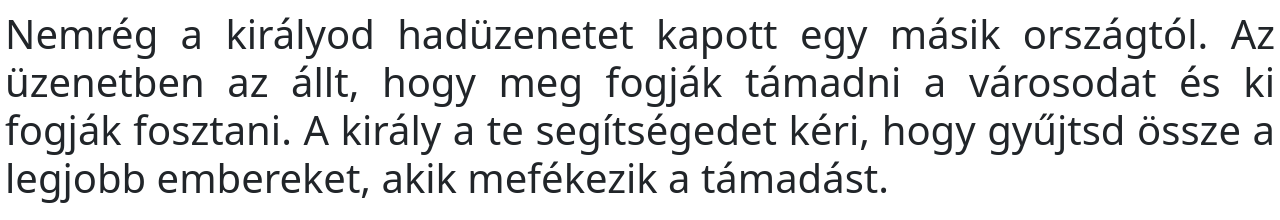
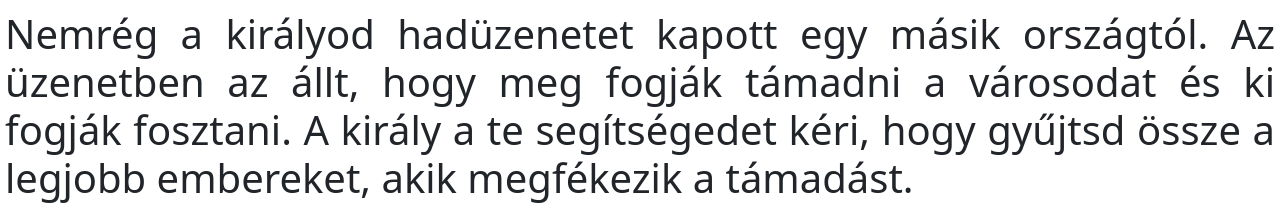
Before and after one commit to milu1234567/kalandjatek, a plain HTML site: page kalandjatek.html in a window 1280 px wide. Shown: the part 449-669 px from the top of the page. Drawn offline with nearby package versions, Linux system fonts and the light colour scheme.

Commit message:
Add files via upload

```diff
--- a/kalandjatek.html
+++ b/kalandjatek.html
@@ -12,7 +12,7 @@
     <h2 class="display-3">Előzménytörténet:</h2>
     <p class="display-6">Egy nemesi családból származol. KIskorod óta lovag szerettél lenne. Ez be is teljesült olyannyira, hogy te vagy a legerősebb és legfélelmetesebb lovag.</p>
     <h2 class="display-3">Napjainkban:</h2>
-    <p class="display-6">Nemrég a királyod hadüzenetet kapott egy másik országtól. Az üzenetben az állt, hogy meg fogják támadni a városodat és ki fogják fosztani. A király a te segítségedet kéri, hogy gyűjtsd össze a legjobb embereket, akik mefékezik a támadást. </p>
+    <p class="display-6">Nemrég a királyod hadüzenetet kapott egy másik országtól. Az üzenetben az állt, hogy meg fogják támadni a városodat és ki fogják fosztani. A király a te segítségedet kéri, hogy gyűjtsd össze a legjobb embereket, akik megfékezik a támadást. </p>
     <p class="display-6">Két választási lehetőséged van:</p>
     <div class="d-flex align-items-center justify-content-center"><button type="button" class="btn btn-primary btn-lg">Elfogadod az ajánlatot és útra kelsz.</button></div>
     <br>
```
